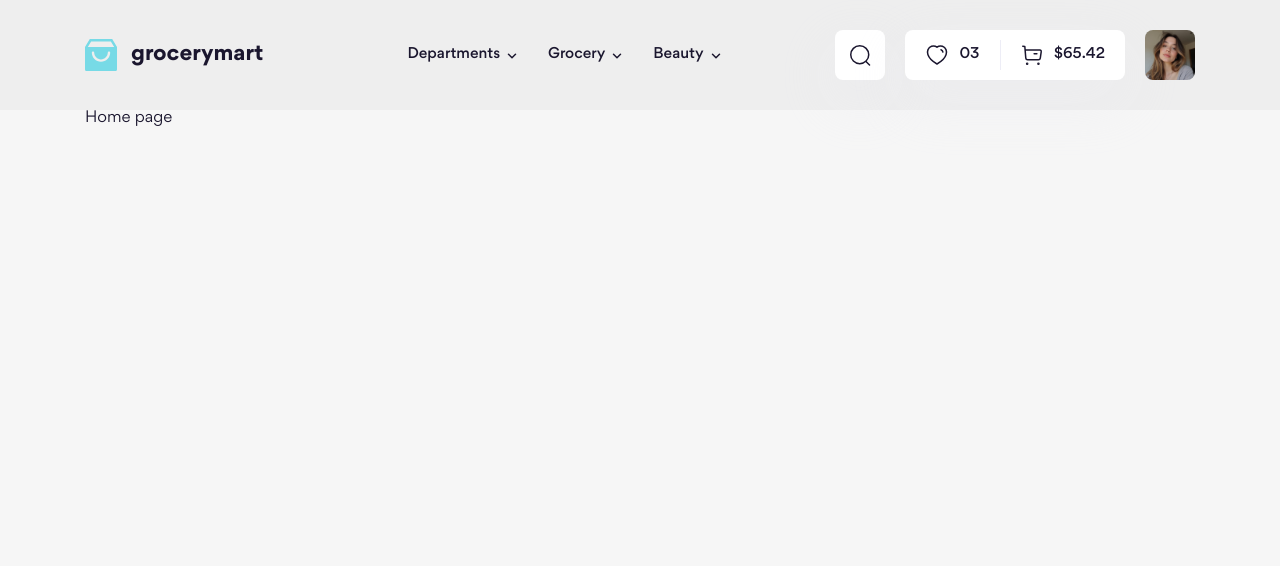
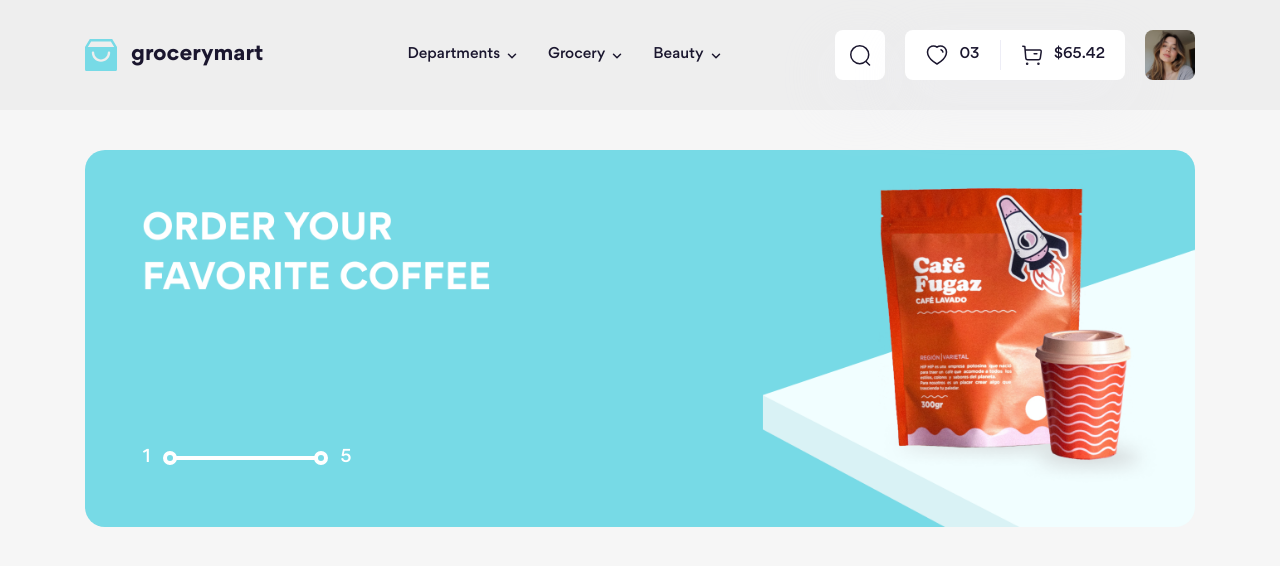
Before and after one commit to hnihtt/Grocery-Ecommerce, a website: page index.html in a window 1280 px wide. Drawn offline with Linux system fonts and the light colour scheme.

Commit message:
feat: add slideshow

```diff
--- a/index.html
+++ b/index.html
@@ -24,8 +24,25 @@
             load("#header", "./template/header.html");
         </script>
         <div class="container">
-            <!-- Main -->
-            <h1>Home page</h1>
+            <!-- Slideshow -->
+            <div class="slideshow">
+                <div class="slideshow__inner">
+                    <!-- 1 -->
+                    <div class="slideshow__item">
+                        <a href="#!" class="slideshow__link">
+                            <picture>
+                                <source media="(max-width: 767.98px)" srcset="./assets/img/slideshow/item-1-md.png" />
+                                <img src="./assets/img/slideshow/item-1.png" alt="" class="slideshow__img" />
+                            </picture>
+                        </a>
+                    </div>
+                </div>
+                <div class="slideshow__page">
+                    <span class="slideshow__num">1</span>
+                    <span class="slideshow__slider"></span>
+                    <span class="slideshow__num">5</span>
+                </div>
+            </div>
             <!-- Footer -->
             <header id="footer"></header>
             <script>
--- a/scss/components/_index.scss
+++ b/scss/components/_index.scss
@@ -1,2 +1,3 @@
 @forward "./logo";
 @forward "./dropdown";
+@forward "./slideshow";
--- /dev/null
+++ b/scss/components/_slideshow.scss
@@ -0,0 +1,87 @@
+@use "../abstracts";
+
+.slideshow {
+    margin: 40px 0;
+    position: relative;
+
+    @include abstracts.breakpoint(md) {
+        margin: 30px 0;
+    }
+
+    &__inner {
+        display: flex;
+        overflow: hidden;
+    }
+
+    &__item {
+        width: 100%;
+        flex-shrink: 0;
+        aspect-ratio: 100 / 34;
+
+        @include abstracts.breakpoint(md) {
+            aspect-ratio: 100 / 50;
+        }
+    }
+
+    &__img {
+        width: 100%;
+        height: 100%;
+        object-fit: cover;
+        border-radius: 20px;
+    }
+
+    &__page {
+        position: absolute;
+        display: flex;
+        align-items: center;
+        width: 12.8%;
+        gap: 24px;
+        bottom: 15%;
+        left: 5.2%;
+    }
+
+    &__num {
+        font-size: 1.8rem;
+        font-weight: 500;
+        line-height: 144.444%;
+        color: #fff;
+
+        @include abstracts.breakpoint(md) {
+            font-size: 1.4rem;
+        }
+    }
+
+    &__slider {
+        position: relative;
+        width: 100%;
+        height: 4px;
+        flex-shrink: 0;
+        background: #fff;
+
+        &::before,
+        &::after {
+            content: "";
+            position: absolute;
+            width: 14px;
+            height: 14px;
+            background: transparent;
+            border: 4px solid #fff;
+            border-radius: 50%;
+            @include abstracts.breakpoint(md) {
+                border-width: 3px;
+            }
+        }
+
+        &::before {
+            left: 0;
+            top: 50%;
+            transform: translate(calc(-50% - 4px), -50%);
+        }
+
+        &::after {
+            right: 0;
+            top: 50%;
+            transform: translate(calc(50% + 4px), -50%);
+        }
+    }
+}
--- a/scss/layout/_header.scss
+++ b/scss/layout/_header.scss
@@ -22,6 +22,7 @@
 .top-bar {
     @extend %flexItemsCenter;
     position: relative;
+    z-index: 1;
 
     @include abstracts.breakpoint(md) {
         justify-content: space-between;
```
Also changed, not shown: assets/css/main.css, assets/img/slideshow/item-1-md.png (added), assets/img/slideshow/item-1.png (added), 1 other file.
